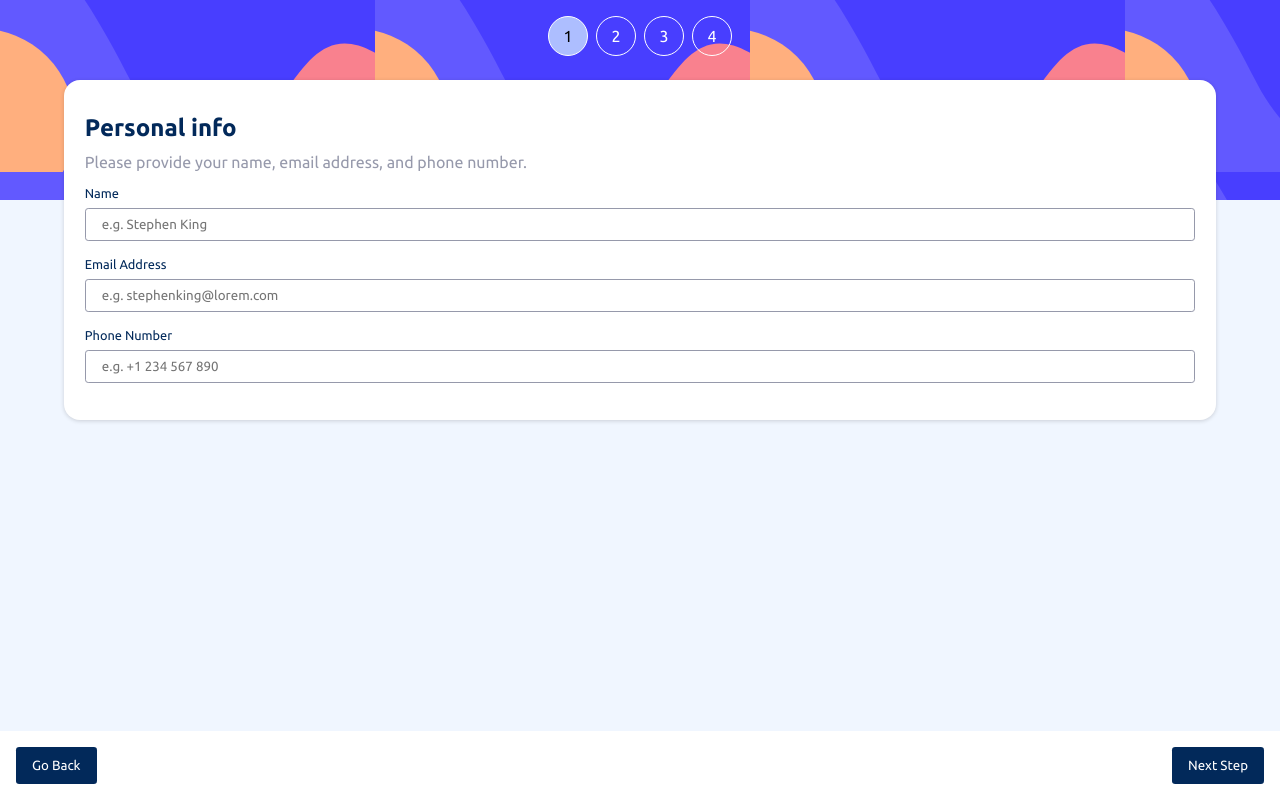
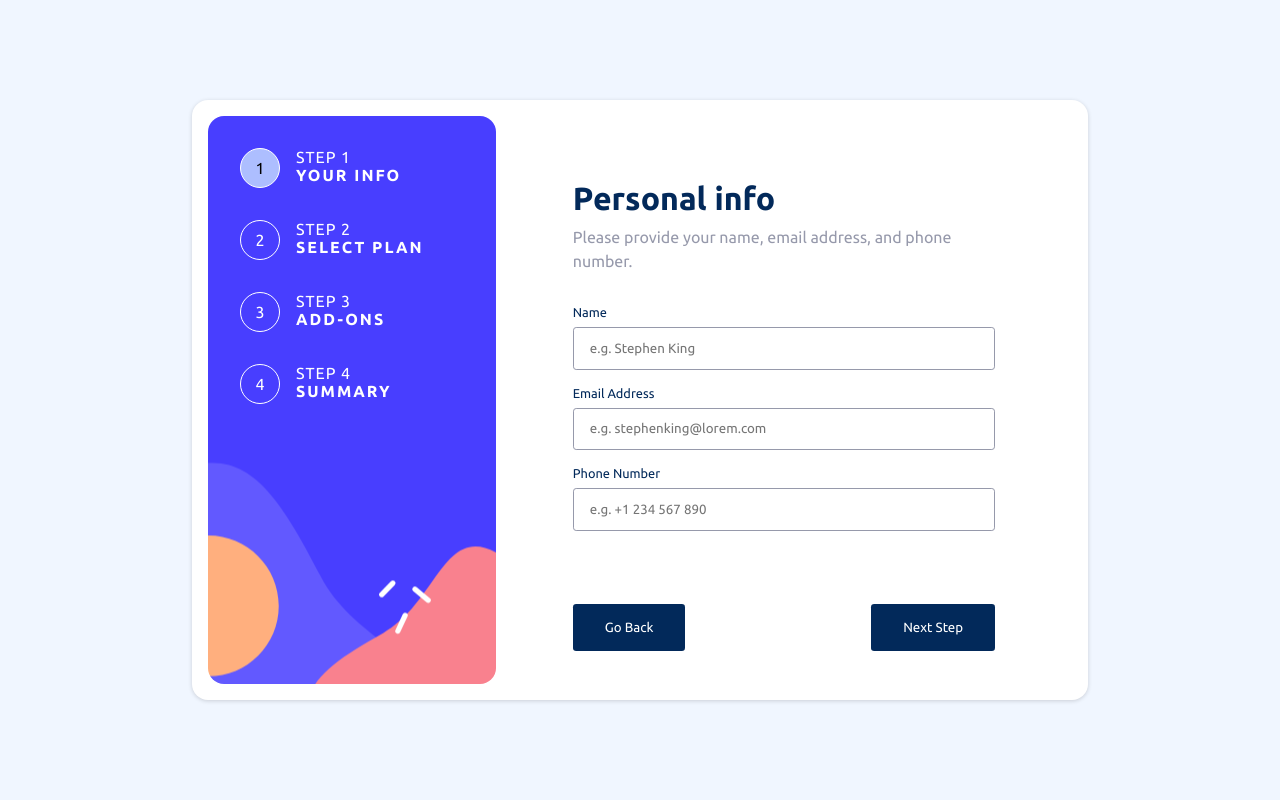
Before and after one commit to muhammadderic/multi-step-form--FrontEndMentor, a React (Create React App) app: page / in a window 1280 px wide. Built offline with nearby package versions, Linux system fonts and the light colour scheme.

Commit message:
Create user interface step 1 - desktop

```diff
--- a/src/styles/App.css
+++ b/src/styles/App.css
@@ -15,3 +15,24 @@ body {
   height: 100vh;
   position: relative;
 }
+
+@media (min-width: 1024px) {
+  body {
+    display: flex;
+    justify-content: center;
+    align-items: center;
+  }
+
+  #app-container {
+    width: 70vw;
+    height: 75vh;
+    padding: 1rem;
+    display: grid;
+    grid-template-columns: 1fr 2fr;
+    grid-template-rows: 80% 20%;
+    background-color: #fff;
+    border-radius: 1rem;
+    box-shadow: rgba(0, 0, 0, 0.16) 0px 1px 4px;
+    overflow: hidden;
+  }
+}
--- a/src/styles/main-content.css
+++ b/src/styles/main-content.css
@@ -42,3 +42,24 @@
   border: 1px solid hsl(231, 11%, 63%);
   border-radius: .2rem;
 }
+
+@media (min-width: 1024px) {
+  #main-content {
+    margin: 0 auto;
+    padding: 3rem;
+    box-shadow: rgba(0, 0, 0, 0) 0px 0px 0px;
+  }
+
+  .main-content__top {
+    padding: 1rem 0;
+    padding-bottom: 2rem;
+  }
+
+  .main-content__title {
+    font-size: 2rem;
+  }
+
+  .input-wrapper input {
+    padding: .8rem 1rem;
+  }
+}
--- a/src/styles/sidebar.css
+++ b/src/styles/sidebar.css
@@ -31,3 +31,67 @@
   background-color: hsl(228, 100%, 84%);
   color: #000;
 }
+
+@media (min-width: 1024px) {
+  #sidebar {
+    width: 100%;
+    display: flex;
+    top: 0;
+    left: 0;
+    z-index: 0;
+    /*  */
+    height: 100%;
+    padding: 2rem;
+    position: relative;
+    flex-direction: column;
+    justify-content: flex-start;
+    grid-row: 1/ span 2;
+    gap: 2rem;
+    background: url(../assets/images/bg-sidebar-desktop.svg);
+    background-size: cover;
+    background-position: center;
+    border-radius: 1rem;
+  }
+
+  .step-wrapper {
+    /*  */
+    display: flex;
+    gap: 1rem;
+  }
+
+  .step__circle {
+    height: 40px;
+    width: 40px;
+    display: flex;
+    justify-content: center;
+    align-items: center;
+    color: #fff;
+    border: 1px solid #fff;
+    border-radius: 50%;
+  }
+
+  .step__detail {
+    /*  */
+    display: flex;
+    flex-direction: column;
+    color: #fff;
+  }
+
+  .step__title {
+    /*  */
+    text-transform: uppercase;
+    letter-spacing: 1px;
+  }
+
+  .step__text {
+    /*  */
+    font-weight: 700;
+    text-transform: uppercase;
+    letter-spacing: 2px;
+  }
+
+  .active {
+    background-color: hsl(228, 100%, 84%);
+    color: #000;
+  }
+}
--- a/src/styles/step-buttons.css
+++ b/src/styles/step-buttons.css
@@ -15,3 +15,18 @@
   border: none;
   border-radius: .2rem;
 }
+
+@media (min-width: 1024px) {
+  #step-buttons {
+    width: 90%;
+    padding: 3rem;
+    margin: 0 auto;
+    align-items: center;
+    position: relative;
+    grid-column: 2/2;
+  }
+
+  .btn {
+    padding: 1rem 2rem;
+  }
+}
```
